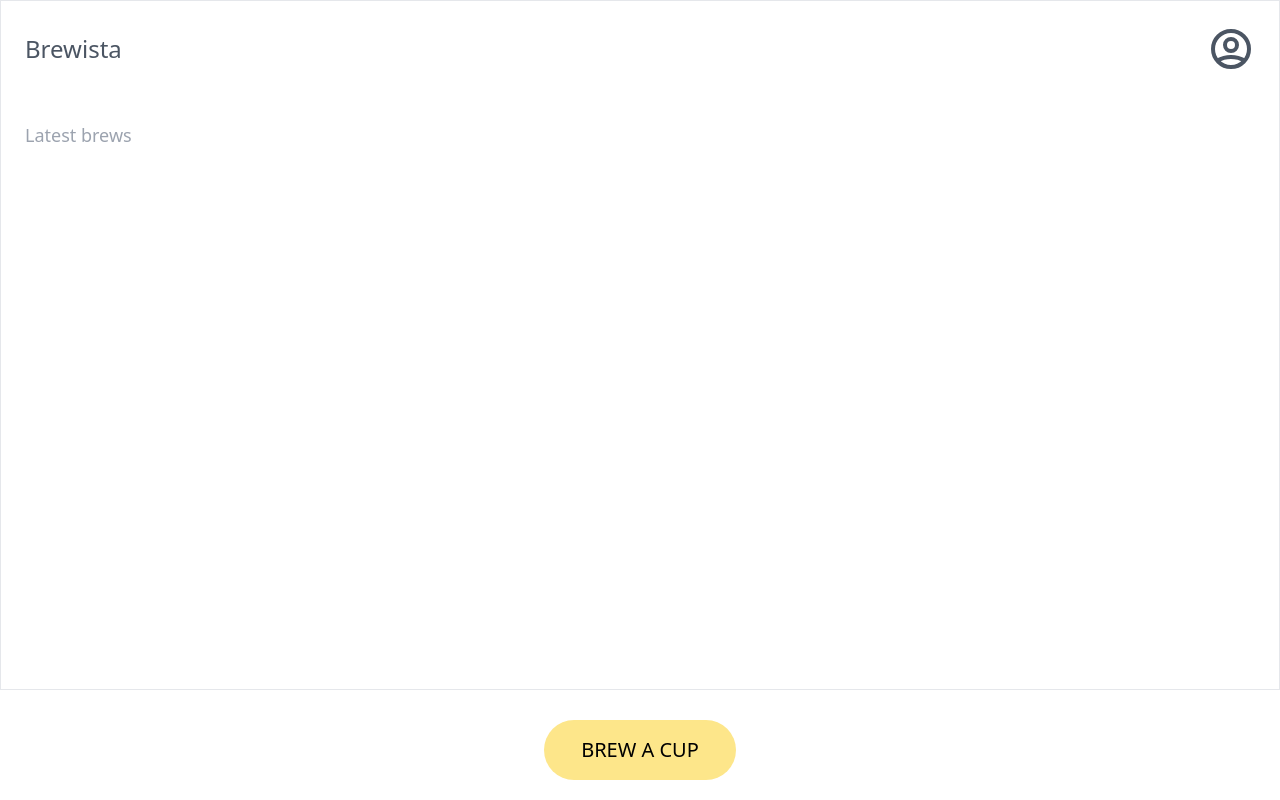
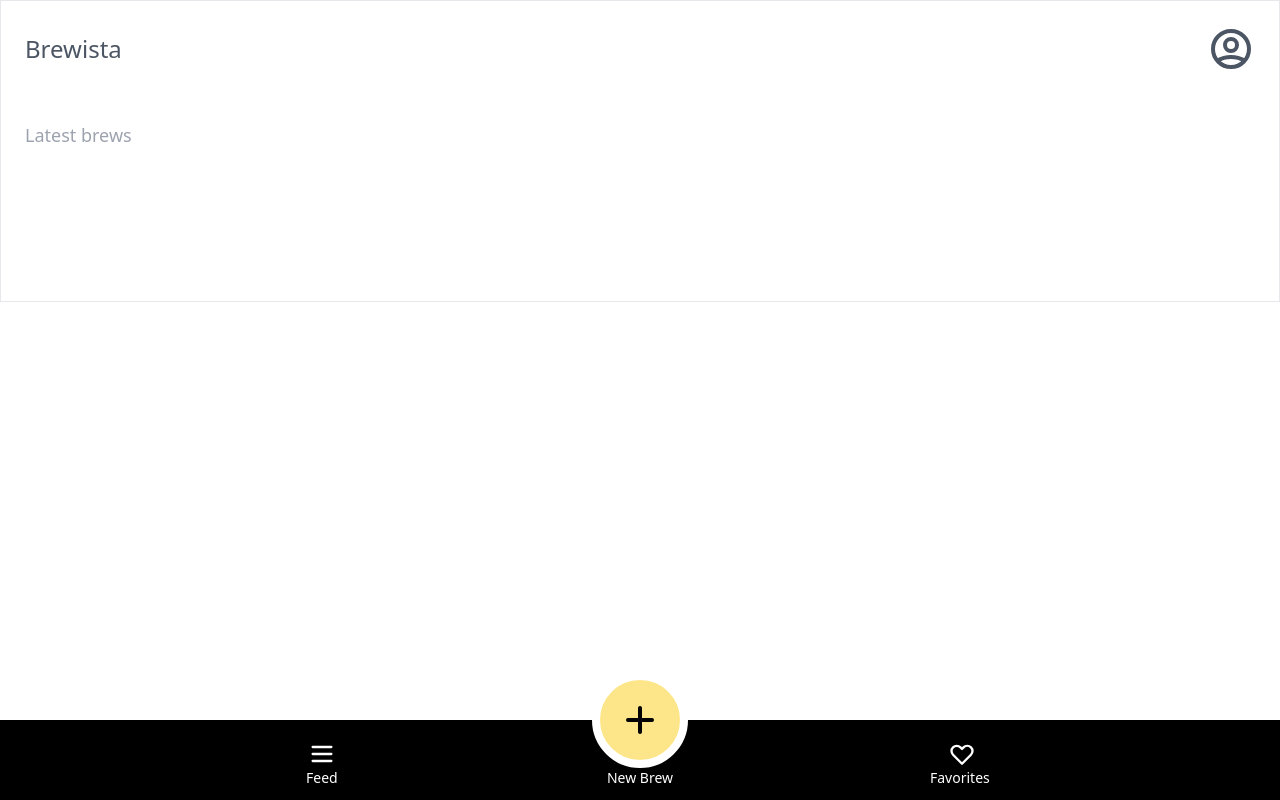
Before and after one commit to kami6800/eksamen, a Vue app: page /latest in a window 1280 px wide. Built offline with nearby package versions, Linux system fonts and the light colour scheme.

Commit message:
improve bottom nav

```diff
--- a/public/index.html
+++ b/public/index.html
@@ -128,11 +128,11 @@
 
 </svg>
   </head>
-  <body class="">
+  <body>
     <noscript>
       <strong>We're sorry but <%= htmlWebpackPlugin.options.title %> doesn't work properly without JavaScript enabled. Please enable it to continue.</strong>
     </noscript>
-    <div id="app" class="h-full"></div>
+    <div id="app"></div>
     <!-- built files will be auto injected -->
   </body>
 </html>
--- a/src/App.vue
+++ b/src/App.vue
@@ -1,5 +1,5 @@
   <template>
-  <div class="w-full bg-white p-6 h-full overflow-auto border">
+  <div class="bg-white p-6 h-full overflow-auto border">
     <router-view></router-view>
   </div>
 </template>
--- /dev/null
+++ b/src/components/BottomNav.vue
@@ -0,0 +1,24 @@
+<template>
+    <div class="fixed flex justify-around left-0 rigth-0 bottom-0 bg-black h-20 w-full text-white text-sm">
+        <div class="m-5 ml-10 flex flex-col h-12">
+            <svg class="h-8" xmlns="http://www.w3.org/2000/svg" fill="none" viewBox="0 0 24 24" stroke="currentColor">
+                <path stroke-linecap="round" stroke-linejoin="round" stroke-width="2" d="M4 6h16M4 12h16M4 18h16" />
+            </svg>
+            <p>Feed</p>
+        </div>
+        <div class="m-5 ml-10 flex flex-col h-12">
+            <svg class="h-16" xmlns="http://www.w3.org/2000/svg" fill="none" viewBox="0 0 24 24" stroke="currentColor">
+                <path stroke-linecap="round" stroke-linejoin="round" stroke-width="2" d="M4.318 6.318a4.5 4.5 0 000 6.364L12 20.364l7.682-7.682a4.5 4.5 0 00-6.364-6.364L12 7.636l-1.318-1.318a4.5 4.5 0 00-6.364 0z" />
+            </svg>
+            <p>Favorites</p>
+        </div>
+    </div>
+    <div class="fixed w-full left-0 rigth-0 bottom-3 text-center">
+        <router-link class="bg-yellow-200 p-4 rounded-full m-0 m-auto block h-24 w-24 border-8 border-white" to="/beans">
+            <svg xmlns="http://www.w3.org/2000/svg" fill="none" viewBox="0 0 24 24" stroke="currentColor">
+                <path stroke-linecap="round" stroke-linejoin="round" stroke-width="2" d="M12 6v6m0 0v6m0-6h6m-6 0H6" />
+            </svg>
+        </router-link>
+        <p class="text-white text-sm">New Brew</p>
+    </div>
+</template>
--- a/src/main.js
+++ b/src/main.js
@@ -7,6 +7,7 @@ import CoffeeCard from "./components/CoffeeCard"
 import BaseHeader from "./components/BaseHeader"
 import BaseCard from "./components/BaseCard"
 import RecipeWidget from "./components/RecipeWidget"
+import BottomNav from "./components/BottomNav"
 
 const app = createApp(App);
 
@@ -17,5 +18,6 @@ app.component("coffee-card", CoffeeCard);
 app.component("base-header", BaseHeader);
 app.component("base-card", BaseCard);
 app.component("recipe-widget", RecipeWidget);
+app.component("bottom-nav", BottomNav);
 
 app.mount('#app');
--- a/src/pages/LatestBrews.vue
+++ b/src/pages/LatestBrews.vue
@@ -1,5 +1,5 @@
 <template>
-<div class="h-full aaa">
+<div class="mb-32">
     <base-header class="justify-between text-center text-gray-600">
         <h2>Brewista</h2>
         <svg class="h-12" xmlns="http://www.w3.org/2000/svg" fill="none" viewBox="0 0 24 24" stroke="currentColor">
@@ -12,9 +12,10 @@
     v-bind="brew"></coffee-card>
 
 </div>
-    <div class="absolute w-full left-0 rigth-0 bottom-5">
+    <!-- <div class="absolute w-full left-0 rigth-0 bottom-5">
         <router-link class="bg-yellow-200 py-4 text-xl rounded-full m-0 m-auto block w-48 text-center" to="/beans">BREW A CUP</router-link>
-    </div>
+    </div> -->
+    <bottom-nav></bottom-nav>
 </template>
 
 <script>
--- a/tailwind.config.js
+++ b/tailwind.config.js
@@ -2,7 +2,8 @@ module.exports = {
   purge: [],
   darkMode: false, // or 'media' or 'class'
   theme: {
-    extend: {},
+    'md': '768px',
+      // => @media (min-width: 768px) { ... }
   },
   variants: {
     extend: {},
```
